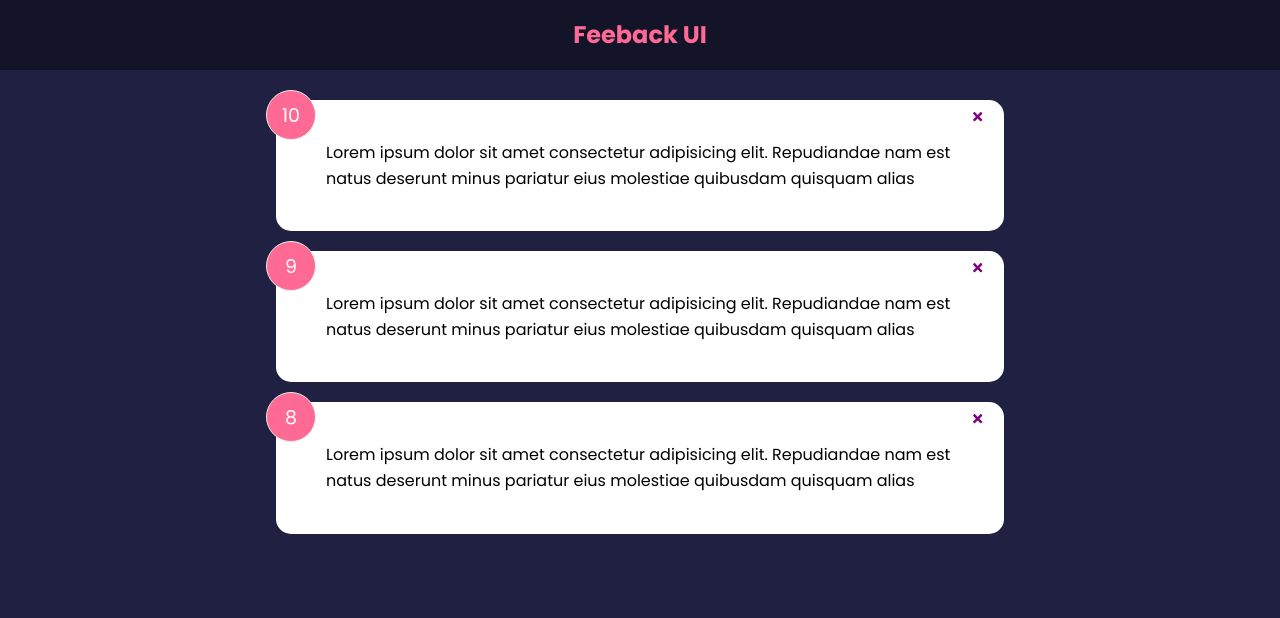
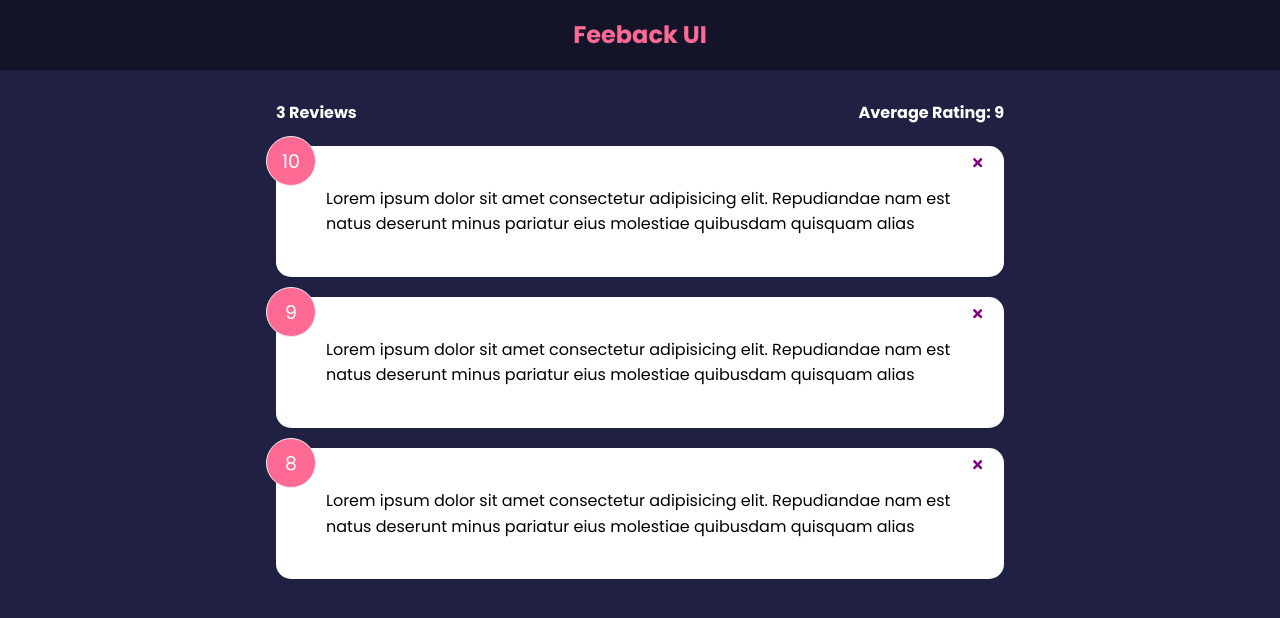
Before and after one commit to RamizHida/feedback-app, a React (Create React App) app: page / in a window 1280 px wide. Shown: the top 618 px of the page. Built offline with nearby package versions, Linux system fonts and the light colour scheme.

Commit message:
FeedbackStats Component

```diff
--- a/src/App.js
+++ b/src/App.js
@@ -1,6 +1,7 @@
 import { useState } from "react";
 import Header from "./components/Header";
 import FeedbackList from "./components/FeedbackList";
+import FeedbackStats from "./components/FeedbackStats";
 import FeedbackData from "./data/FeebackData";
 
 function App() {
@@ -16,6 +17,7 @@
     <>
       <Header />
       <div className="container">
+        <FeedbackStats feedback={feedback} />
         <FeedbackList feedback={feedback} handleDelete={deleteFeedback} />
       </div>
     </>
--- /dev/null
+++ b/src/components/FeedbackStats.jsx
@@ -0,0 +1,24 @@
+import PropTypes from "prop-types";
+
+function FeedbackStats({ feedback }) {
+  // Calculate ratings avg
+  let average =
+    feedback.reduce((acc, cur) => {
+      return acc + cur.rating;
+    }, 0) / feedback.length;
+
+  average = average.toFixed(1).replace(/[.,]0$/, "");
+
+  return (
+    <div className="feedback-stats">
+      <h4>{feedback.length} Reviews</h4>
+      <h4>Average Rating: {isNaN(average) ? 0 : average}</h4>
+    </div>
+  );
+}
+
+FeedbackStats.propTypes = {
+  feedback: PropTypes.array.isRequired,
+};
+
+export default FeedbackStats;
```
